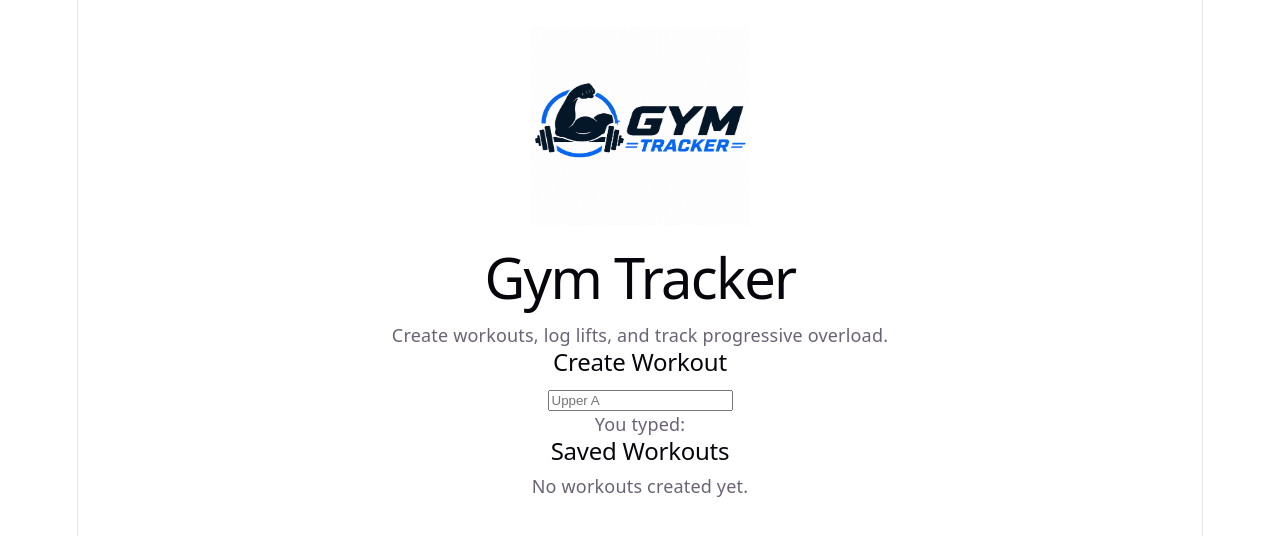
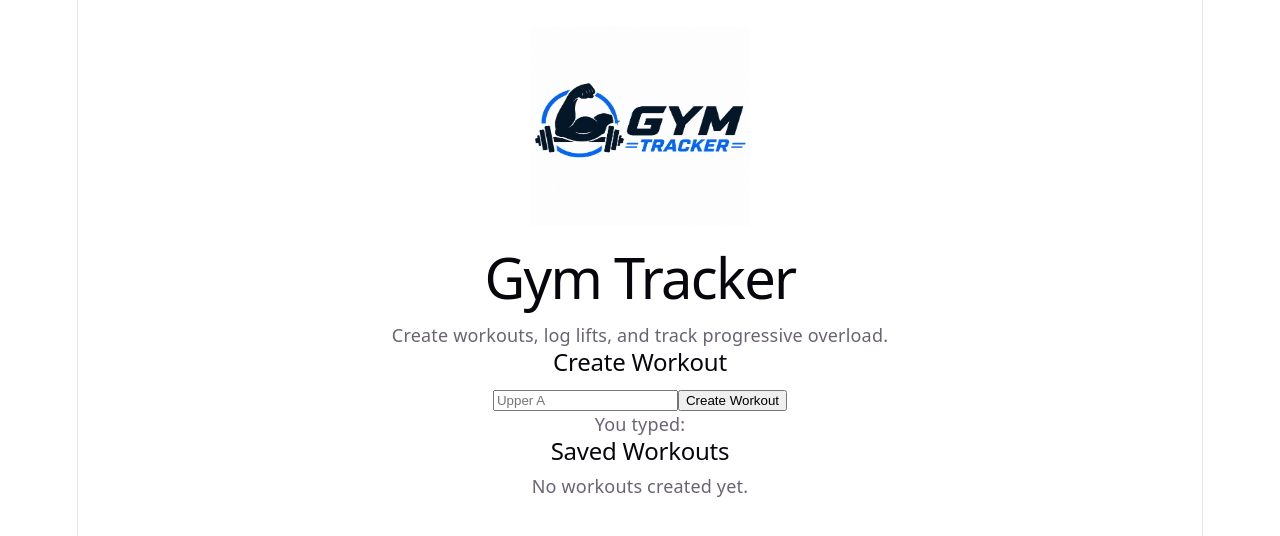
Before and after one commit to jcaldwell1999/gym-tracker, a React (Vite) app: page / in a window 1280 px wide. Shown: the top 536 px of the page. Built offline with nearby package versions, Linux system fonts and the light colour scheme.

Commit message:
Add workout template list

```diff
--- a/src/App.jsx
+++ b/src/App.jsx
@@ -3,6 +3,27 @@ import './App.css'
 
 function App() {
   const [workoutName, setWorkoutName] = useState('');
+  const [workouts, setWorkouts] = useState([]);
+
+  // Create workout function
+  function handleCreateWorkout() {
+    // Check if workout field is populated
+    if (workoutName.trim() === "") {
+      return;
+    }
+
+    // Create newWorkout object
+    const newWorkout = {
+      id: Date.now(),
+      name: workoutName,
+      exercises: []
+    };
+
+    // Add to workouts array
+    setWorkouts([...workouts, newWorkout]);
+    // Clear workoutName input
+    setWorkoutName('');
+  }
 
   return (
     <main>
@@ -29,13 +50,24 @@ function App() {
           placeholder="Upper A"
         />
 
+        <button onClick={handleCreateWorkout}>
+          Create Workout
+        </button>
+
         <p>You typed: {workoutName}</p>
 
       </section>
 
       <section>
         <h2>Saved Workouts</h2>
-        <p>No workouts created yet.</p>
+        {workouts.length === 0 ? (<p>No workouts created yet.</p>
+        ) : (
+          <ul>
+            {workouts.map((workout) => (
+              <li key={workout.id}>{workout.name}</li>
+            ))}
+          </ul>
+        )}
       </section>
     </main>
   );
```
